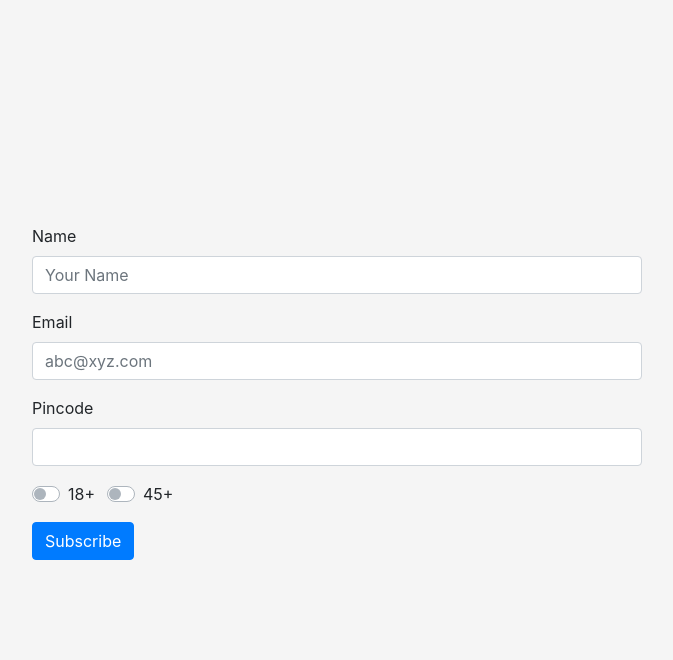
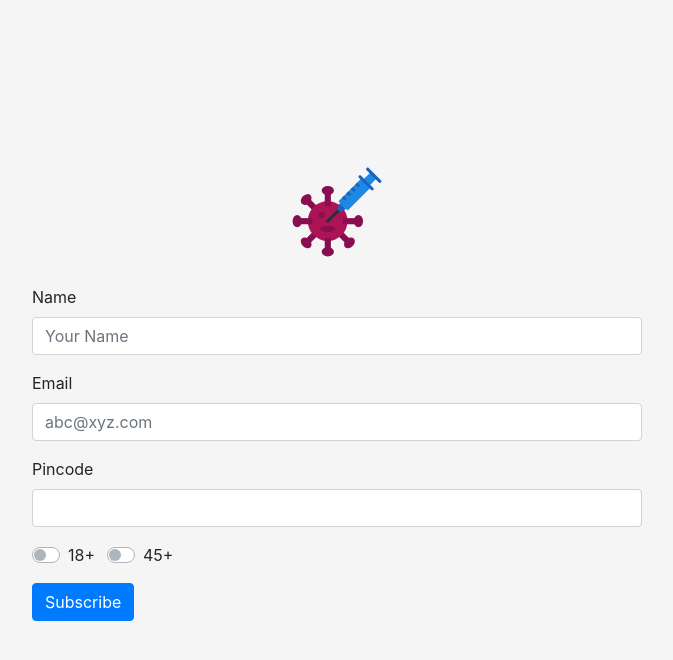
Before and after one commit to gopishmundada/cowin_alerts, a Flask app: page / in a window 1280 px wide. Shown: the top 660 px of the page, without its empty margins (303-976 px from the left). Run offline with Flask 2, Linux system fonts and the light colour scheme; parts of the project's set-up code (start-up, migrations or seed data) failed here and were passed over.

Commit message:
style: add Vaccine icon

```diff
--- a/cowin_alerts/templates/index.html
+++ b/cowin_alerts/templates/index.html
@@ -21,7 +21,8 @@
     <meta charset="UTF-8" />
     <meta http-equiv="X-UA-Compatible" content="IE=edge" />
     <meta name="viewport" content="width=device-width, initial-scale=1.0" />
-    <title>{{title}}</title>
+    <link rel="shortcut icon" href="{{ url_for('static', filename='icons/vaccine.svg') }}" />
+    <title>India Cowin Alerts</title>
     <link
       rel="stylesheet"
       href="https://cdn.jsdelivr.net/npm/bootstrap@4.6.0/dist/css/bootstrap.min.css"
@@ -36,6 +37,15 @@
       method="POST"
       class="col-lg-6 col-md-8 col-sm-10 needs-validation"
     >
+      <div class="d-flex justify-content-center">
+        <img
+          class="mb-4"
+          src="{{url_for('static', filename='icons/vaccine.svg')}}"
+          alt=""
+          width="98"
+          height="98"
+        />
+      </div>
       <!-- prettier-ignore -->
       {{ sub_form.hidden_tag() }}
       {{render_bootstrap_field(sub_form.name, placeholder="Your Name")}}
@@ -51,9 +61,7 @@
           </button>
         </div>
       </div>
-        {% endfor %} {% endif %}
-      {% endwith %}
-      </div>
+      {% endfor %} {% endif %} {% endwith %}
       <div class="form-group d-flex">
         <div class="custom-control custom-switch form-check-inline">
           <!-- prettier-ignore -->
```
Also changed, not shown: cowin_alerts/static/icons/vaccine.svg (added). Lines whose indentation alone changed are shown as unchanged.
